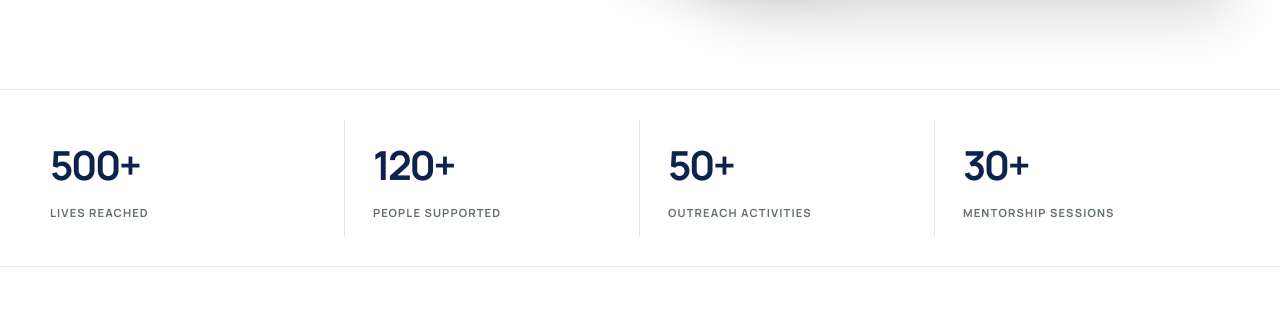
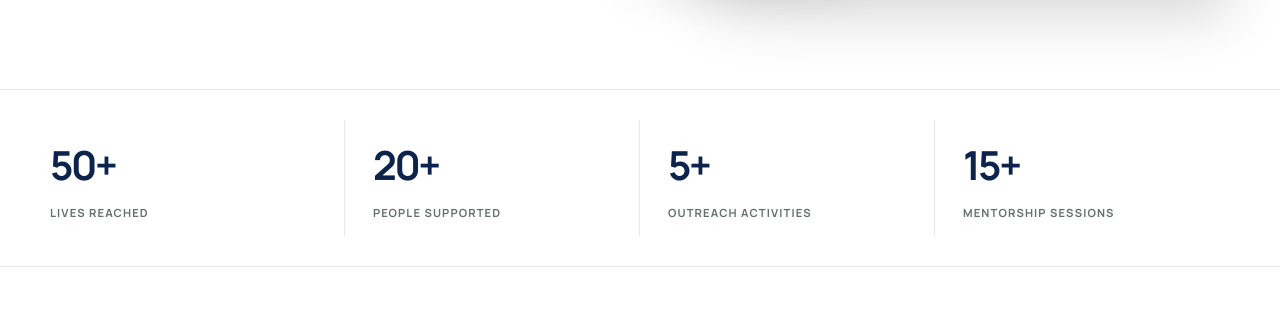
Before and after one commit to Oluwatofunmi-samuel/restoringhope4amputeesfoundation, a plain HTML site: page index.html in a window 1280 px wide. Shown: the part 780-1104 px from the top of the page. Drawn offline with nearby package versions, Linux system fonts and the light colour scheme.

Commit message:
Update index.html

```diff
--- a/index.html
+++ b/index.html
@@ -51,10 +51,10 @@
      <!-- impact statistics -->
         <section class="impact">
             <div class="container impact-grid">
-                <div class="impact-item"><strong>500+</strong><span>Lives reached</span></div>
-                <div class="impact-item"><strong>120+</strong><span>People supported</span></div>
-                <div class="impact-item"><strong>50+</strong><span>Outreach activities</span></div>
-                <div class="impact-item"><strong>30+</strong><span>Mentorship sessions</span></div>
+                <div class="impact-item"><strong>50+</strong><span>Lives reached</span></div>
+                <div class="impact-item"><strong>20+</strong><span>People supported</span></div>
+                <div class="impact-item"><strong>5+</strong><span>Outreach activities</span></div>
+                <div class="impact-item"><strong>15+</strong><span>Mentorship sessions</span></div>
             </div>
         </section>
     <!-- about us section -->
```
